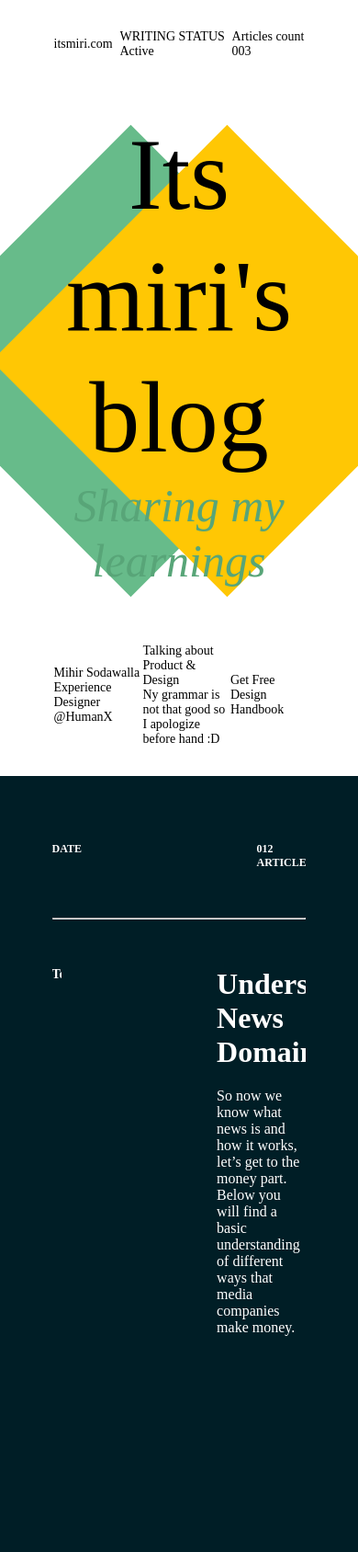
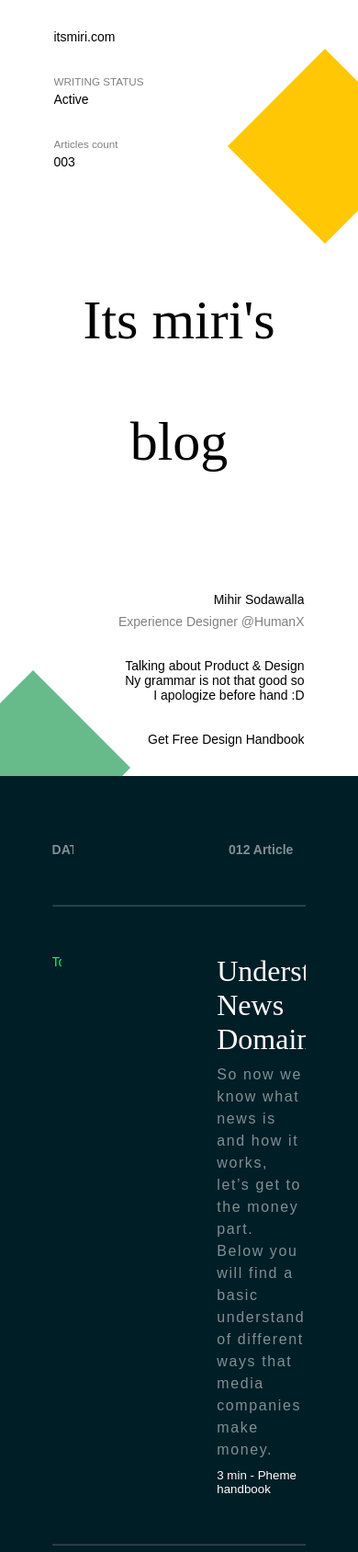
Before and after one commit to Yash-Bavishi/pheme, a plain HTML site: page index.html in a window 390 px wide. Shown: the whole page at 92% size. Drawn offline with Linux system fonts and the light colour scheme.

Commit message:
Landing Page complete except for few minute changes

```diff
--- a/index.html
+++ b/index.html
@@ -17,8 +17,8 @@
     <nav id="header">
       <ul>
         <li>itsmiri.com</li>
-        <li><span>WRITING STATUS</span><br>Active</li>
-        <li><span>Articles count</span><br>003</li>
+        <li><div><small>WRITING STATUS</small><p>Active</p></div></li>
+        <li><div><small>Articles count</small><p>003</p></div></li>
       </ul>
     </nav>
     <div>
@@ -27,7 +27,7 @@
     </div>
     <nav id="footer">
       <ul>
-          <li>Mihir Sodawalla <br> <span>Experience Designer @HumanX</li>
+          <li><div><p>Mihir Sodawalla </p><span>Experience Designer @HumanX</span></div> </li>
           <li>Talking about Product & Design <br> Ny grammar is not that good so <br> I apologize before hand :D</li>
           <li>Get Free Design Handbook</li>
       </ul>
@@ -36,9 +36,15 @@
     </div>
     <div class="wrapper">
     <div class="content">
+      <!--
       <div class="content-item">
         <h6>DATE</h6>
         <h6>012 ARTICLE</h6>
+      </div>
+    -->
+      <div class="content-header">
+        <h6>DATE</h6>
+        <h6>012 Article</h6>
       </div>
       <hr>
       <div class="content-item">
@@ -46,7 +52,7 @@
         <div>
           <h1>Understanding News Domains</h1>
           <p>So now we know what news is and how it works, let’s get to the money part. Below you will find a basic understanding of different ways that media companies make money.</p>
-          <p>3 min <span>  - </span> Pheme handbook</p>
+          <small>3 min <span>  - </span> Pheme handbook</small>
         </div>
       </div>
       <hr>
@@ -55,10 +61,18 @@
         <div>
           <h1>Understanding News Domains</h1>
           <p>So now we know what news is and how it works, let’s get to the money part. Below you will find a basic understanding of different ways that media companies make money.</p>
-          <p>3 min <span>  - </span> Pheme handbook</p>
+          <small>3 min <span>  - </span> Pheme handbook</small>
         </div>
       </div>
       <hr>
+      <div class="content-item">
+        <h4>23 June, 2022 </h4>
+        <div>
+          <h1>Understanding News Domains</h1>
+          <p>So now we know what news is and how it works, let’s get to the money part. Below you will find a basic understanding of different ways that media companies make money.</p>
+          <small>3 min <span>  - </span> Pheme handbook</small>
+        </div>
+      </div>
     </div>
     </div>
 </body>
--- a/style.css
+++ b/style.css
@@ -29,6 +29,7 @@
   width: 100vw;
   height: 100vh;
   z-index: -1;
+  transition: ease all .5s;
 }
 
 .hero-bg {
@@ -48,6 +49,7 @@
   transform: rotate(45deg);
   transform-origin: center;
   background-color: #67BB8A;
+  transition: ease all .5s;
 }
 
 .orange-square {
@@ -59,6 +61,7 @@
   transform: rotate(45deg);
   transform-origin: center;
   background-color: #FFC704;
+  transition: ease all .5s;
 }
 
 .hero {
@@ -72,6 +75,7 @@
   flex-direction: column;
   justify-content: space-between;
   align-items: center;
+  transition: ease all .5s;
 }
 
 
@@ -82,10 +86,27 @@ nav {
 
 #header {
   margin-top: 2rem;
+  transition: ease all .5s;
+}
+
+#header > ul > li > div {
+  display:  flex;
+  flex-direction: column;
+  gap: 0.3rem;
+}
+
+#header > ul > li > div > small {
+  opacity: 0.5;
 }
 
 #footer {
   padding-bottom: 2rem;
+  transition: ease all .5s;
+
+}
+
+#footer > ul {
+  align-items: flex-end;
 }
 
 .hero > div {
@@ -107,11 +128,37 @@ nav {
     color: rgba(88, 165, 120, 1);
     line-height: 3.75rem;
 }
+
 .hero > nav > ul {
   display: flex;
   justify-content: space-between;
   align-items: center;
-  font-family: var(arial)
+  font-family: var(--arial);
+  transition: ease all .5s;
+}
+
+.hero > nav > ul > li > small {
+  font-family: var(--arial);
+  font-size:  0.625rem;
+  opacity: 0.5;
+  line-height: 1rem;
+}
+
+.hero > nav > ul > li > span {
+  font-family: var(--arial);
+  opacity: 0.5;
+  font-size: 0.875rem;
+  padding-top: 0.5rem;
+}
+
+.hero > nav > ul > li > div {
+  display: flex;
+  flex-direction: column;
+  gap: 0.5rem;
+}
+
+.hero > nav > ul > li > div > span {
+  opacity: 0.5;
 }
 
 .wrapper {
@@ -124,36 +171,136 @@ nav {
 .content {
   overflow-y: hidden;
   max-width: 71vw;
-  max-height: 71vh;
+  /*max-height: 71vh;*/
   margin: 20px auto;
+}
+
+.content > hr {
+  opacity: 0.2;
+}
+
+.content-header {
+  margin: 3.25rem 0;
+  display: flex;
+  gap: 169px;
+  font-size: 12px;
+  opacity: 0.5;
+  font-family: var(--arial);
+  font-weight: 400;
+}
+
+.content-header h6 {
+  font-size: 0.875rem;
+}
+
+.content-header:nth-child(1) h6:nth-child(1){
+  width: 8.5%;
 }
 
 .content-item {
   margin: 3.25rem 0;
   display: flex;
-  flex-direction: start;
-  gap: 10.56rem;
+  flex-direction: row;
+  justify-content: flex-start;
+  align-items: flex-start;
+  width: 100%;
+  gap: 169px;
 }
 
+
 .content-item h4 {
-  width: 121px;
+  /*width: 121px; */
+  width: 163px;
   font-size: 14px;
+  color: #04FC6B;
+  font-family: var(--arial);
+  font-weight: 400;
 }
 
-.content-item h6 {
-  width: 110px;
+
+/*
+.content-item h6:nth-child(1) {
+  width: 121px;
+  width: 19%;
   font-size: 12px;
+  opacity: 0.5;
+  font-family: var(--arial);
+  font-weight: 400;
 }
 
+.content-item h6:nth-child(2) {
+  width: 121px;
+  width: 75%;
+  font-size: 12px;
+  opacity: 0.5;
+  font-family: var(--arial);
+  font-weight: 400;
+}
+*/
 .content-item > div > p > span {
   padding: 0 2rem;
 }
 
-
-
-
 .content-item > div {
   display: flex;
   flex-direction: column;
-  gap: 20px;
+  gap: 0.5rem;
 }
+
+.content-item > div > h1 {
+  font-family: var(--times-roman);
+  font-weight: 400;
+  font-style: bold;
+}
+
+.content-item > div > p {
+  opacity: 0.5;
+  font-family: var(--arial);
+  font-weight: 400;
+  letter-spacing: 0.1rem;
+  line-height: 150%;
+}
+
+.content-item > div > small {
+  font-family: var(--arial);
+  font-weight: 400;
+}
+
+@media screen and (max-width: 500px) {
+  .green-square {
+    position: absolute;
+    top: 90%;
+    width: 9.375rem;
+    height: 9.375rem;
+  }
+
+  .orange-square {
+    position: absolute;
+    top: 10%;
+    width: 150px;
+    height: 150px;
+  }
+
+  .hero > nav > ul {
+    flex-direction: column;
+    align-items: flex-start;
+    gap: 2rem;
+  }
+
+  #footer > ul {
+    align-items: flex-end;
+  }
+
+  #footer > ul > li {
+    text-align: right;
+  }
+
+  .hero > div > h1 {
+    font-size: 3.75rem;
+  }
+
+  .hero > div > h2 {
+    display: none;
+  }
+
+}
```
